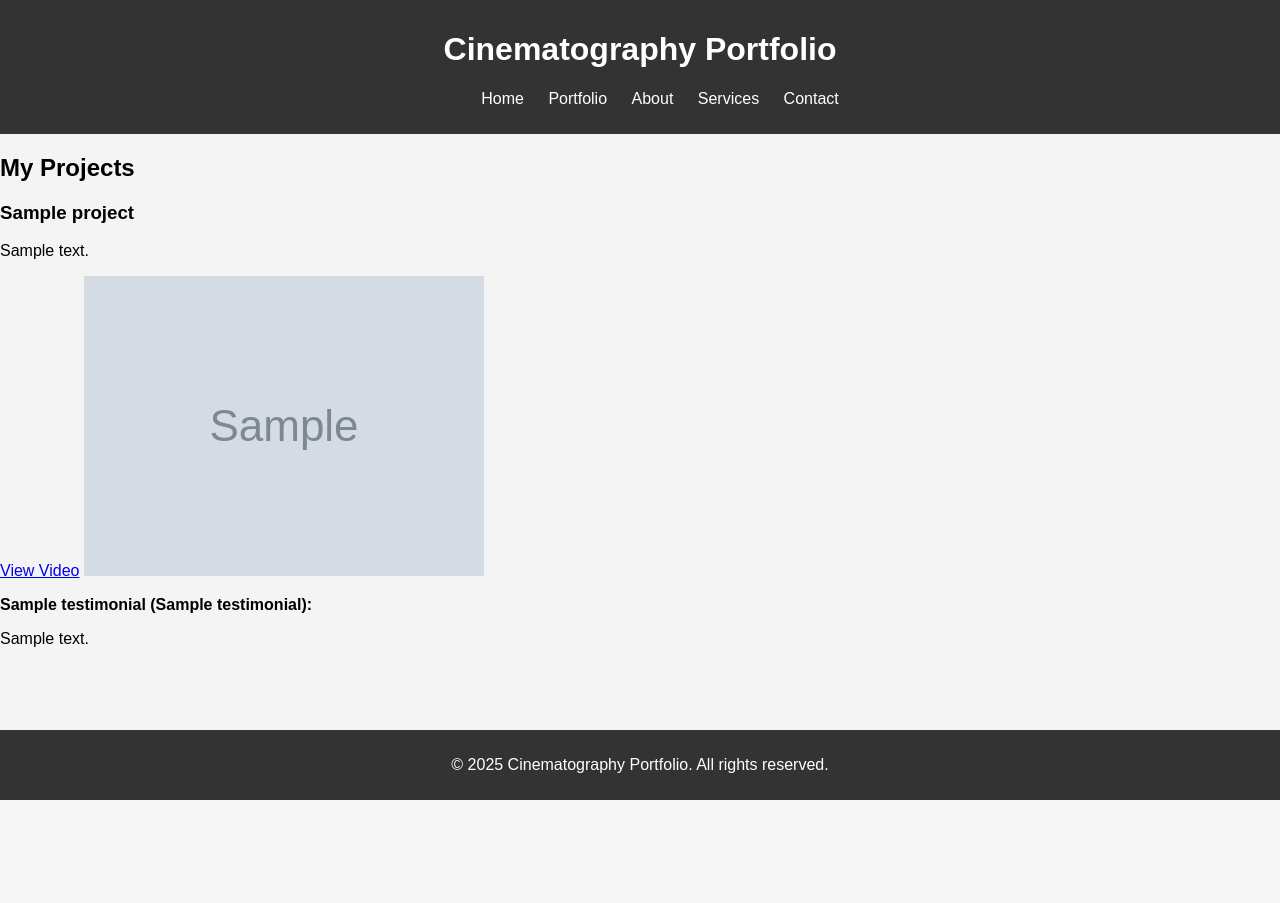
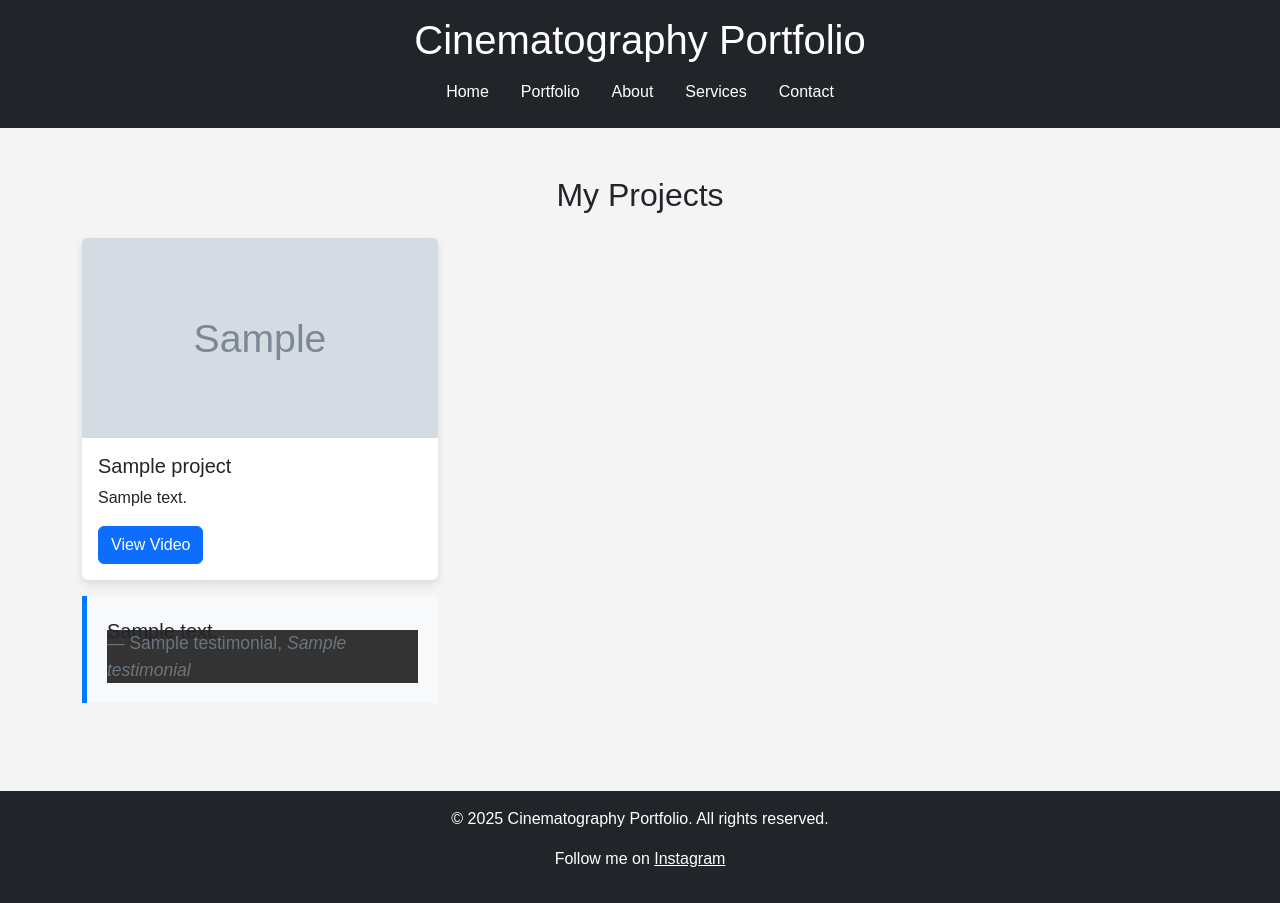
Before and after one commit to jeff-my-github/cinematography-website, a PHP site: page /portfolio.php in a window 1280 px wide. Before the commit the page ends 800 px from the top, so only its background shows below. Run offline with PHP 8.4, Linux system fonts and the light colour scheme; tables that the repository leaves empty or names only in its code hold one stand-in row (values such as "Sample post"); grey boxes marked "Sample" are stand-in pictures; some libraries are stand-ins or nearby versions.

Commit message:
Version 2

```diff
--- a/assets/css/styles.css
+++ b/assets/css/styles.css
@@ -1,39 +1,31 @@
 /* styles.css */
 
 body {
-    font-family: Arial, sans-serif;
-    margin: 0;
-    padding: 0;
+    font-family: 'Arial', sans-serif;
     background-color: #f4f4f4;
 }
 
 header {
     background-color: #333;
-    color: white;
-    padding: 10px 0;
-    text-align: center;
-}
-
-nav ul {
-    list-style-type: none;
-}
-
-nav ul li {
-    display: inline;
-    margin: 0 10px;
-}
-
-nav ul li a {
-    color: white;
-    text-decoration: none;
 }
 
 footer {
     background-color: #333;
     color: white;
-    text-align: center;
-    padding: 10px 0;
-    position: fixed;
-    width: 100%;
-    bottom: 0;
 }
+
+.card {
+    border: none;
+    box-shadow: 0 4px 8px rgba(0, 0, 0, 0.1);
+}
+
+.card-img-top {
+    height: 200px;
+    object-fit: cover;
+}
+
+.testimonial blockquote {
+    background-color: #f8f9fa;
+    padding: 20px;
+    border-left: 5px solid #007bff;
+}
--- a/db/db.php
+++ b/db/db.php
@@ -1,16 +1,18 @@
 <?php
 // db.php
 
-$servername = "localhost";  // Typically localhost
-$username = "root";         // Your MySQL username
-$password = "";             // Your MySQL password
-$dbname = "cinematography_portfolio";  // Your database name
+define('DB_SERVER', 'localhost');
+define('DB_USERNAME', 'root');
+define('DB_PASSWORD', '');
+define('DB_DATABASE', 'cinematography_portfolio');
 
-// Create connection
-$conn = new mysqli($servername, $username, $password, $dbname);
+try {
+    $conn = new mysqli(DB_SERVER, DB_USERNAME, DB_PASSWORD, DB_DATABASE);
+    if ($conn->connect_error) {
+        throw new Exception("Connection failed: " . $conn->connect_error);
+    }
+} catch (Exception $e) {
+    die("Database connection error: " . $e->getMessage());
+}
 
-// Check connection
-if ($conn->connect_error) {
-    die("Connection failed: " . $conn->connect_error);
-}
 ?>
--- a/db/queries.php
+++ b/db/queries.php
@@ -5,6 +5,14 @@ function getAllProjects($conn) {
     $sql = "SELECT * FROM projects ORDER BY created_at DESC";
     $result = $conn->query($sql);
     return $result;
+}
+
+function getProjectById($conn, $project_id) {
+    $sql = "SELECT * FROM projects WHERE id = ?";
+    $stmt = $conn->prepare($sql);
+    $stmt->bind_param("i", $project_id);
+    $stmt->execute();
+    return $stmt->get_result()->fetch_assoc();
 }
 
 function getTestimonialByProject($conn, $project_id) {
--- a/includes/footer.php
+++ b/includes/footer.php
@@ -1,7 +1,12 @@
 <!-- footer.php -->
-<footer>
-        <p>&copy; <?php echo date("Y"); ?> Cinematography Portfolio. All rights reserved.</p>
-    </footer>
-    <script src="js/script.js"></script>
+<footer class="bg-dark text-white text-center py-3">
+    <p>&copy; <?php echo date("Y"); ?> Cinematography Portfolio. All rights reserved.</p>
+    <p>Follow me on <a href="https://www.instagram.com/yourprofile" target="_blank" class="text-white">Instagram</a></p>
+</footer>
+
+<!-- Bootstrap JS and Popper.js -->
+<script src="https://cdn.jsdelivr.net/npm/@popperjs/core@2.10.2/dist/umd/popper.min.js"></script>
+<script src="https://cdn.jsdelivr.net/npm/bootstrap@5.3.0-alpha1/dist/js/bootstrap.min.js"></script>
+<script src="js/script.js"></script>
 </body>
 </html>
--- a/includes/header.php
+++ b/includes/header.php
@@ -4,19 +4,30 @@
 <head>
     <meta charset="UTF-8">
     <meta name="viewport" content="width=device-width, initial-scale=1.0">
+    <meta name="description" content="Cinematography portfolio showcasing commercials, music videos, and more.">
+    <meta name="author" content="Your Name">
+    <meta property="og:title" content="Cinematography Portfolio">
+    <meta property="og:description" content="Showcase of my cinematography work.">
+    <meta property="og:image" content="assets/images/thumbnail.jpg">
     <title>Cinematography Portfolio</title>
+
+    <!-- Bootstrap CDN -->
+    <link href="https://cdn.jsdelivr.net/npm/bootstrap@5.3.0-alpha1/dist/css/bootstrap.min.css" rel="stylesheet">
+    <link rel="icon" href="assets/images/favicon.ico">
     <link rel="stylesheet" href="assets/css/styles.css">
 </head>
 <body>
-    <header>
-        <h1>Cinematography Portfolio</h1>
-        <nav>
-            <ul>
-                <li><a href="index.php">Home</a></li>
-                <li><a href="portfolio.php">Portfolio</a></li>
-                <li><a href="about.php">About</a></li>
-                <li><a href="services.php">Services</a></li>
-                <li><a href="contact.php">Contact</a></li>
-            </ul>
-        </nav>
+    <header class="bg-dark text-white py-3">
+        <div class="container">
+            <h1 class="text-center">Cinematography Portfolio</h1>
+            <nav>
+                <ul class="nav justify-content-center">
+                    <li class="nav-item"><a class="nav-link text-white" href="index.php">Home</a></li>
+                    <li class="nav-item"><a class="nav-link text-white" href="portfolio.php">Portfolio</a></li>
+                    <li class="nav-item"><a class="nav-link text-white" href="about.php">About</a></li>
+                    <li class="nav-item"><a class="nav-link text-white" href="services.php">Services</a></li>
+                    <li class="nav-item"><a class="nav-link text-white" href="contact.php">Contact</a></li>
+                </ul>
+            </nav>
+        </div>
     </header>
--- a/portfolio.php
+++ b/portfolio.php
@@ -1,5 +1,5 @@
+<!-- portfolio.php -->
 <?php
-// portfolio.php
 include('includes/header.php');
 include('db/db.php');
 include('db/queries.php');
@@ -7,27 +7,35 @@ include('db/queries.php');
 $projects = getAllProjects($conn);
 ?>
 
-<section class="portfolio">
-    <h2>My Projects</h2>
-    <div class="projects-list">
+<section class="portfolio py-5">
+    <div class="container">
+        <h2 class="text-center mb-4">My Projects</h2>
+        <div class="row">
             <?php while ($project = $projects->fetch_assoc()): ?>
-            <div class="project-item">
-                <h3><?php echo $project['title']; ?></h3>
-                <p><?php echo $project['description']; ?></p>
-                <a href="<?php echo $project['video_url']; ?>" target="_blank">View Video</a>
-                <img src="assets/images/<?php echo $project['image_url']; ?>" alt="Project Thumbnail">
+                <div class="col-md-4 mb-4">
+                    <div class="card">
+                        <img src="assets/images/<?php echo htmlspecialchars($project['image_url']); ?>" class="card-img-top" alt="Thumbnail of <?php echo htmlspecialchars($project['title']); ?>">
+                        <div class="card-body">
+                            <h5 class="card-title"><?php echo htmlspecialchars($project['title']); ?></h5>
+                            <p class="card-text"><?php echo nl2br(htmlspecialchars($project['description'])); ?></p>
+                            <a href="<?php echo $project['video_url']; ?>" class="btn btn-primary" target="_blank">View Video</a>
+                        </div>
+                    </div>
 
                     <?php
                         $testimonials = getTestimonialByProject($conn, $project['id']);
                         while ($testimonial = $testimonials->fetch_assoc()):
                     ?>
-                    <div class="testimonial">
-                        <p><strong><?php echo $testimonial['name']; ?> (<?php echo $testimonial['title']; ?>):</strong></p>
-                        <p><?php echo $testimonial['message']; ?></p>
+                        <div class="testimonial mt-3">
+                            <blockquote class="blockquote">
+                                <p class="mb-0"><?php echo nl2br(htmlspecialchars($testimonial['message'])); ?></p>
+                                <footer class="blockquote-footer"><?php echo htmlspecialchars($testimonial['name']); ?>, <cite title="Source Title"><?php echo htmlspecialchars($testimonial['title']); ?></cite></footer>
+                            </blockquote>
                         </div>
                     <?php endwhile; ?>
                 </div>
             <?php endwhile; ?>
+        </div>
     </div>
 </section>
 
```
Also changed, not shown: contact.php (+19 -11 lines), submit-contact.php (renamed from submiit-contact.php, +9 -4 lines). Lines whose indentation alone changed are shown as unchanged.
